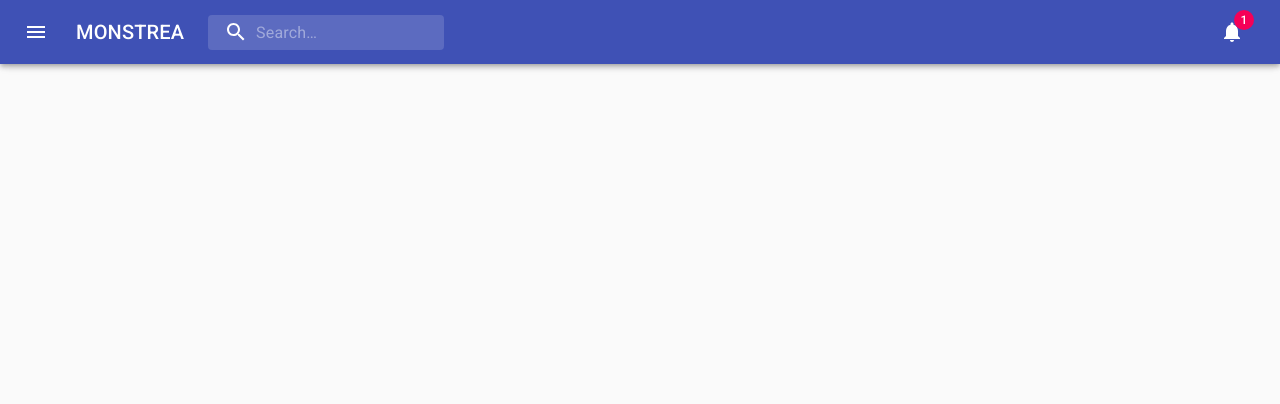
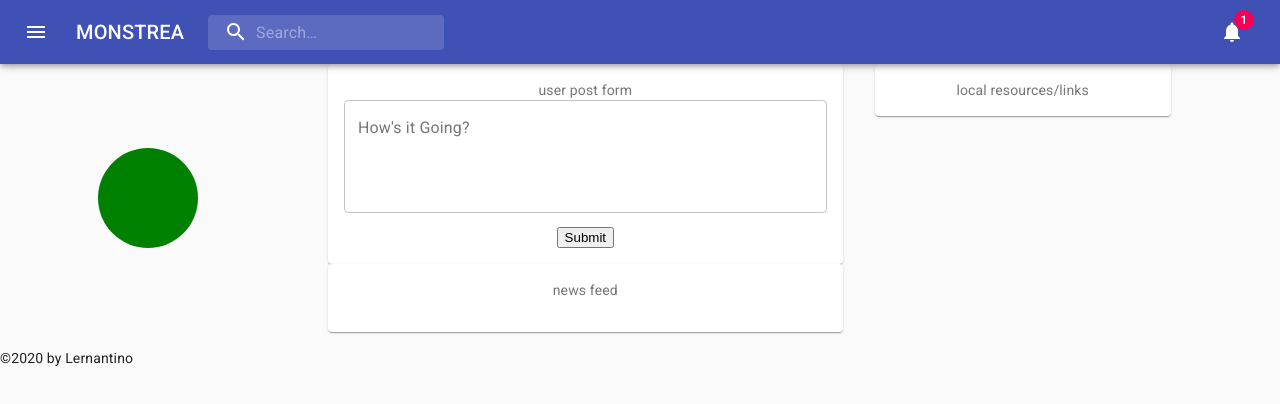
Before and after one commit to down-dive/monstera, a React (Create React App) app in the folder client/: page / in a window 1280 px wide. Shown: the top 404 px of the page. Built offline with nearby package versions, Linux system fonts and the light colour scheme.

Commit message:
fixed errors

```diff
--- a/client/package.json
+++ b/client/package.json
@@ -12,6 +12,7 @@
     "@testing-library/user-event": "^12.8.3",
     "apollo-boost": "^0.4.9",
     "graphql": "^15.5.1",
+    "graphql-tag": "^2.12.5",
     "react": "^17.0.2",
     "react-dom": "^17.0.2",
     "react-router-dom": "^5.2.0",
--- a/client/src/App.js
+++ b/client/src/App.js
@@ -6,6 +6,7 @@ import Profile from './pages/Profile';
 import Friends from './pages/Friends';
 import SignInSignUp from './pages/Sign-in-sign-up';
 import Homepage from './pages/Homepage';
+import SinglePost from './pages/single-post/SinglePost';
 import Footer from './components/Footer';
 import SearchBar from './components/Search-bar'
 
@@ -30,10 +31,11 @@ function App() {
           <div className="container">
             <SearchBar />
             <Switch>
-              <Route exact path="/home" component={Homepage} />
+              <Route exact path="/" component={Homepage} />
               <Route exact path="/profile/:username?" component={Profile} />
               <Route exact path="/friends" component={Friends} />
               <Route exact path="/signin" component={SignInSignUp} />
+              <Route exact path="/post/:id" component={SinglePost} />
             </Switch>
           </div>
           <Footer />
--- a/client/src/components/PostForm/index.js
+++ b/client/src/components/PostForm/index.js
@@ -11,7 +11,7 @@ import TextField from "@material-ui/core/TextField";
 
 
 const PostForm = () => {
-  const [postContent, setText] = useState("");
+  const [postContent, setContent] = useState("");
   const [characterCount, setCharacterCount] = useState(0);
 
   const [addPost, { error }] = useMutation(ADD_POST, {
@@ -40,7 +40,7 @@ const PostForm = () => {
   // update state based on form input changes
   const handleChange = event => {
     if (event.target.value.length <= 1000) {
-      setText(event.target.value);
+      setContent(event.target.value);
       setCharacterCount(event.target.value.length);
     }
   };
@@ -55,7 +55,7 @@ const PostForm = () => {
       });
 
       // clear form value
-      setText("");
+      setContent("");
       setCharacterCount(0);
     } catch (e) {
       console.error(e);
@@ -77,7 +77,6 @@ const PostForm = () => {
           multiline
           fullWidth
           rows={4}
-          defaultValue=""
           variant="outlined"
           onChange={handleChange}
         />
--- /dev/null
+++ b/client/src/pages/single-post/SinglePost.js
@@ -0,0 +1,45 @@
+import React from 'react';
+import { useParams } from 'react-router-dom';
+
+// import ReplyList from '../components/ReplyList';
+// import ReplyForm from '../components/ReplyForm';
+
+// import Auth from '../utils/auth';
+import { useQuery } from '@apollo/react-hooks';
+import { QUERY_POST } from "../../utils/queries";
+
+const SinglePost = props => {
+  const { id: postId } = useParams();
+
+  const { loading, data } = useQuery(QUERY_POST, {
+    variables: { id: postId }
+  });
+
+  const post = data?.post || {};
+
+  if (loading) {
+    return <div>Loading...</div>;
+  }
+
+  return (
+    <div>
+      <div className="card mb-3">
+        <p className="card-header">
+          <span style={{ fontWeight: 700 }} className="text-light">
+            {post.username}
+          </span>{' '}
+          post on {post.createdAt}
+        </p>
+        <div className="card-body">
+          <p>{post.postContent}</p>
+        </div>
+      </div>
+
+      {/* {post.reactionCount > 0 && <ReplyList replies={post.replies} />}
+
+      {Auth.loggedIn() && <ReplyForm postId={post._id} />} */}
+    </div>
+  );
+};
+
+export default SinglePost;
```
Also changed, not shown: 1 other file (tests, documents, lock files or other folders).
